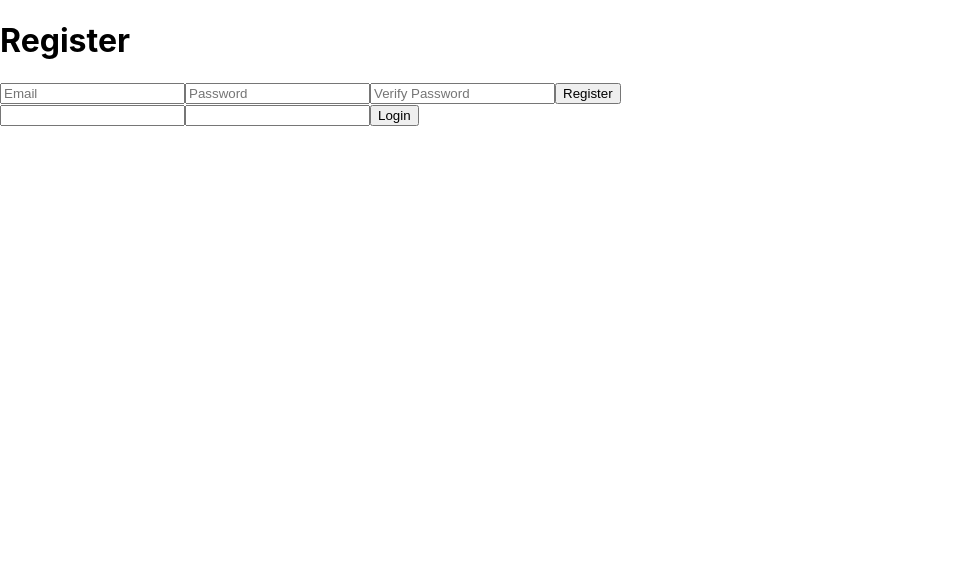
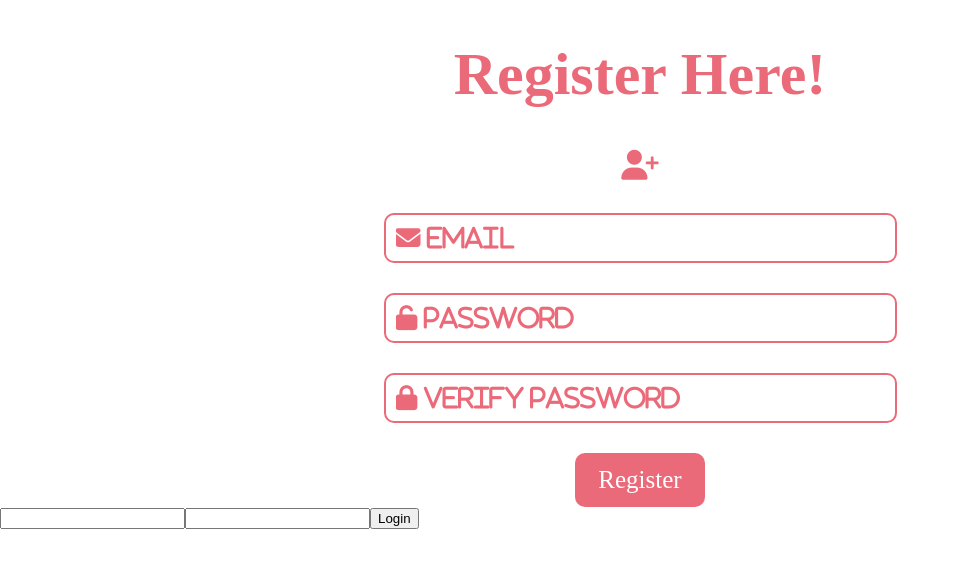
Before and after one commit to curio-app/frontend, a React (Create React App) app: page /register in a window 1280 px wide. Shown: the top 568 px of the page, without its empty margins (0-960 px from the left). Built offline with nearby package versions, Linux system fonts and the light colour scheme; a web font is replaced by a local one.

Commit message:
4th Register

```diff
--- a/public/index.html
+++ b/public/index.html
@@ -15,6 +15,10 @@
       user's mobile device or desktop. See https://developers.google.com/web/fundamentals/web-app-manifest/
     -->
     <link rel="manifest" href="%PUBLIC_URL%/manifest.json" />
+    <script
+      src="https://kit.fontawesome.com/20764a4eaf.js"
+      crossorigin="anonymous"
+    ></script>
     <!--
       Notice the use of %PUBLIC_URL% in the tags above.
       It will be replaced with the URL of the `public` folder during the build.
--- a/src/App.css
+++ b/src/App.css
@@ -1,3 +1,29 @@
+/* latin-ext */
+@font-face {
+  font-family: 'Raleway';
+  font-style: normal;
+  font-weight: 400;
+  font-display: swap;
+  src: local('Raleway'), local('Raleway-Regular'),
+    url(https://fonts.gstatic.com/s/raleway/v14/1Ptug8zYS_SKggPNyCMIT4ttDfCmxA.woff2)
+      format('woff2');
+  unicode-range: U+0100-024F, U+0259, U+1E00-1EFF, U+2020, U+20A0-20AB,
+    U+20AD-20CF, U+2113, U+2C60-2C7F, U+A720-A7FF;
+}
+/* latin */
+@font-face {
+  font-family: 'Raleway';
+  font-style: normal;
+  font-weight: 400;
+  font-display: swap;
+  src: local('Raleway'), local('Raleway-Regular'),
+    url(https://fonts.gstatic.com/s/raleway/v14/1Ptug8zYS_SKggPNyC0IT4ttDfA.woff2)
+      format('woff2');
+  unicode-range: U+0000-00FF, U+0131, U+0152-0153, U+02BB-02BC, U+02C6, U+02DA,
+    U+02DC, U+2000-206F, U+2074, U+20AC, U+2122, U+2191, U+2193, U+2212, U+2215,
+    U+FEFF, U+FFFD;
+}
+
 .App {
   text-align: center;
 }
@@ -36,3 +62,44 @@
     transform: rotate(360deg);
   }
 }
+#wrapper {
+  text-align: center;
+  color: #eb6a79;
+  font-family: Raleway;
+  font-size: 30px;
+}
+
+.input {
+  font-family: FontAwesome;
+  margin: auto;
+  margin-top: 30px;
+  display: flex;
+  background-color: white;
+  color: #eb6a79;
+  border: 2px solid #eb6a79;
+  border-radius: 10px;
+  padding: 10px;
+  font-size: 25px;
+}
+
+::placeholder {
+  color: #eb6a79;
+}
+
+.registerButton {
+  font-family: Raleway;
+  margin: auto;
+  margin-top: 30px;
+  background: #eb6a79;
+  color: white;
+  border: 3px solid #eb6a79;
+  box-sizing: border-box;
+  border-radius: 10px;
+  font-size: 25px;
+  padding: 10px 20px;
+}
+
+.registerForm {
+  width: 100%;
+  margin-bottom: 10px;
+}
--- a/src/App.jsx
+++ b/src/App.jsx
@@ -1,8 +1,8 @@
 import React from 'react';
 import { Route } from 'react-router-dom';
-import Login from './Components/auth/Login';
+import Login from './components/auth/Login';
 import './App.css';
-import Register from './Components/auth/Register';
+import Register from './components/auth/Register';
 
 function App() {
   return (
--- a/src/components/auth/Register.jsx
+++ b/src/components/auth/Register.jsx
@@ -1,7 +1,9 @@
 import React, { useState } from 'react';
-import axios from 'axios';
+import axiosWithAuth from './axiosWithAuth';
 
 const token = 'response.data.token';
+
+const icon = <i class="fas fa-user-plus"></i>;
 
 const Register = props => {
   const [user, setUser] = useState({
@@ -11,50 +13,60 @@ const Register = props => {
   });
   const handleChanges = e => {
     setUser({
+      ...user,
       [e.target.name]: e.target.value,
     });
   };
   const handleSubmit = e => {
     e.preventDefault();
     if (user.password === user.checkPassword) {
-      axios
-        .post('https://curi0.herokuapp.com/auth/register', user)
+      axiosWithAuth()
+        .post('auth/register', user)
         .then(response => {
           localStorage.setItem('token', response.data.token);
           props.history.push('/UserPage');
         })
-        .catch(err => console.log(err));
+        .catch(err => console.log(err.response));
       console.log('SUCCESS!');
     }
   };
   return (
-    <div>
-      <h1>Register</h1>
+    <div id="wrapper">
+      <h1>Register Here!</h1>
+      <i>
+        <i class="fas fa-user-plus"></i>
+      </i>
       <form onSubmit={handleSubmit}>
         <input
+          className="input"
           type="text"
           name="email"
           value={user.email}
           onChange={handleChanges}
-          placeholder="Email"
+          placeholder="&#xf0e0; Email"
           required
         />
         <input
+          className="input"
           type="password"
           name="password"
           value={user.password}
           onChange={handleChanges}
-          placeholder="Password"
+          placeholder="&#xf09c; Password"
           required
         />
         <input
+          className="input"
           type="password"
+          name="checkPassword"
           value={user.checkPassword}
           onChange={handleChanges}
-          placeholder="Verify Password"
+          placeholder="&#xf023; Verify Password"
           required
         />
-        <button type="submit">Register</button>
+        <button className="registerButton" type="submit">
+          Register
+        </button>
       </form>
     </div>
   );
--- /dev/null
+++ b/src/components/auth/axiosWithAuth.jsx
@@ -0,0 +1,13 @@
+import axios from 'axios';
+
+const axiosWithAuth = () => {
+  const token = localStorage.getItem('token');
+  return axios.create({
+    baseURL: 'https://curi0.herokuapp.com/',
+    headers: {
+      authorization: token,
+    },
+  });
+};
+
+export default axiosWithAuth;
```
Also changed, not shown: 1 other file (tests, documents, lock files or other folders).
